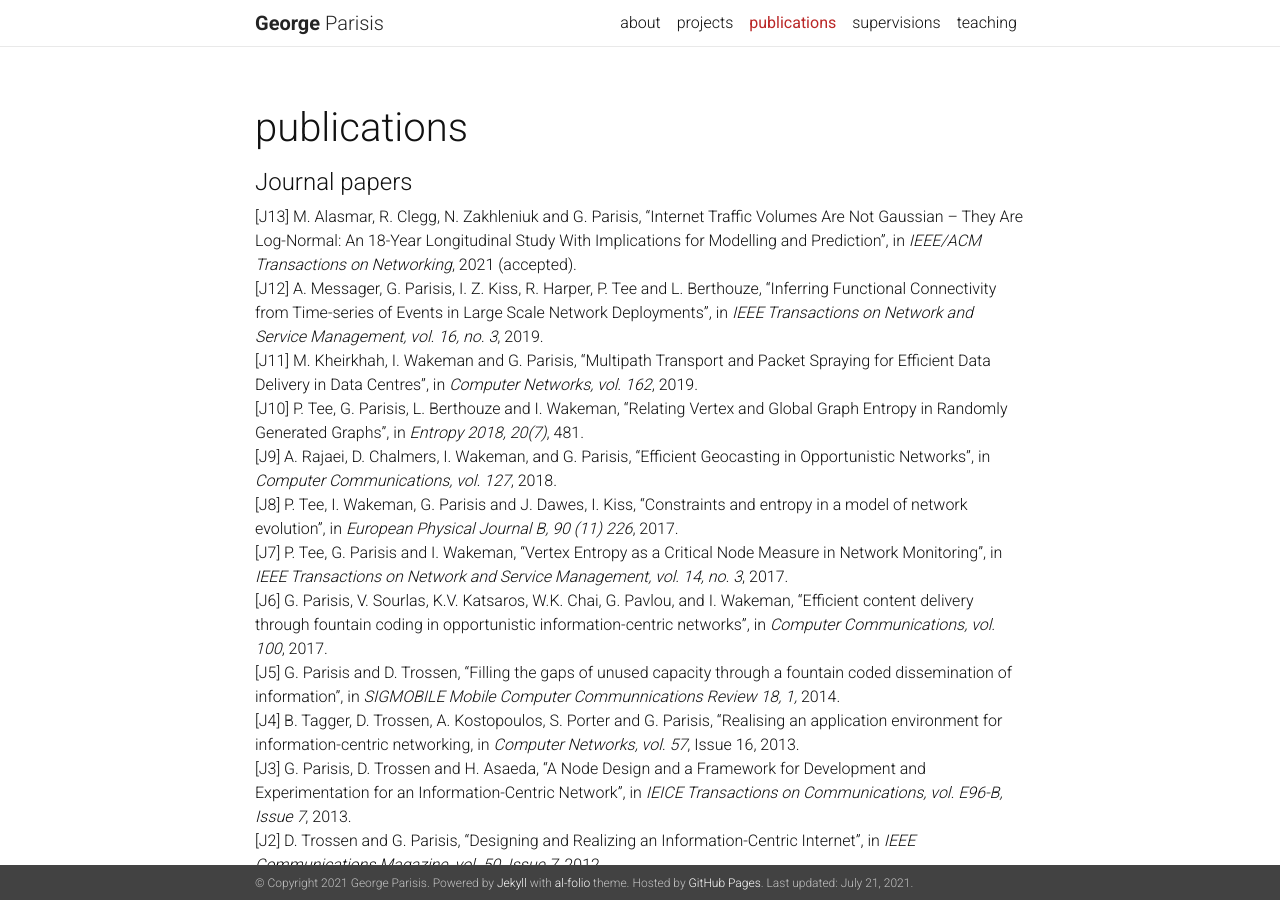
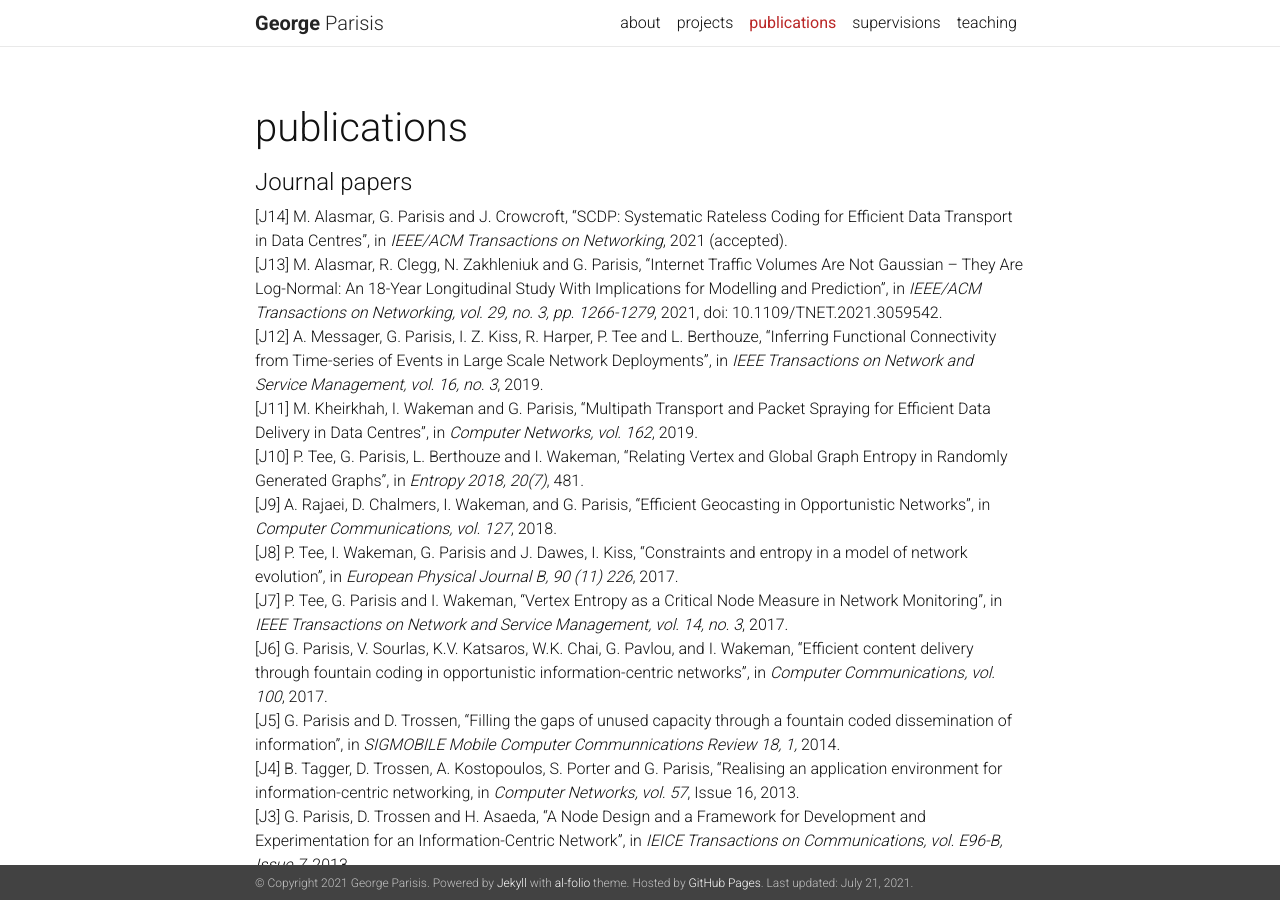
Before and after one commit to georgeparisis/georgeparisis.github.io, a Jekyll site: the page built from _pages/publications.md, in a window 1280 px wide and 900 px high. Built offline with Jekyll 4.4.1, drawn with Linux system fonts in a browser that asks for light colours; nearby versions of some CDN libraries; a style sheet for code colours, icons or effects is not loaded.

Commit message:
updated with ToN paper

```diff
--- a/_pages/publications.md
+++ b/_pages/publications.md
@@ -9,7 +9,9 @@ nav: true
 
 
 #### Journal papers
-[J13] M. Alasmar, R. Clegg, N. Zakhleniuk and G. Parisis, "Internet Traffic Volumes Are Not Gaussian -- They Are Log-Normal: An 18-Year Longitudinal Study With Implications for Modelling and Prediction", in *IEEE/ACM Transactions on Networking*, 2021 (accepted).
+[J14] M. Alasmar, G. Parisis and J. Crowcroft, “SCDP: Systematic Rateless Coding for Efficient Data Transport in Data Centres”, in *IEEE/ACM Transactions on Networking*, 2021 (accepted).
+<br>
+[J13] M. Alasmar, R. Clegg, N. Zakhleniuk and G. Parisis, "Internet Traffic Volumes Are Not Gaussian -- They Are Log-Normal: An 18-Year Longitudinal Study With Implications for Modelling and Prediction", in *IEEE/ACM Transactions on Networking, vol. 29, no. 3, pp. 1266-1279*, 2021, doi: 10.1109/TNET.2021.3059542.
 <br>
 [J12] A. Messager, G. Parisis, I. Z. Kiss, R. Harper, P. Tee and L. Berthouze, "Inferring Functional Connectivity from Time-series of Events in Large Scale Network Deployments", in *IEEE Transactions on Network and Service Management, vol. 16, no. 3*, 2019.
 <br>
```
